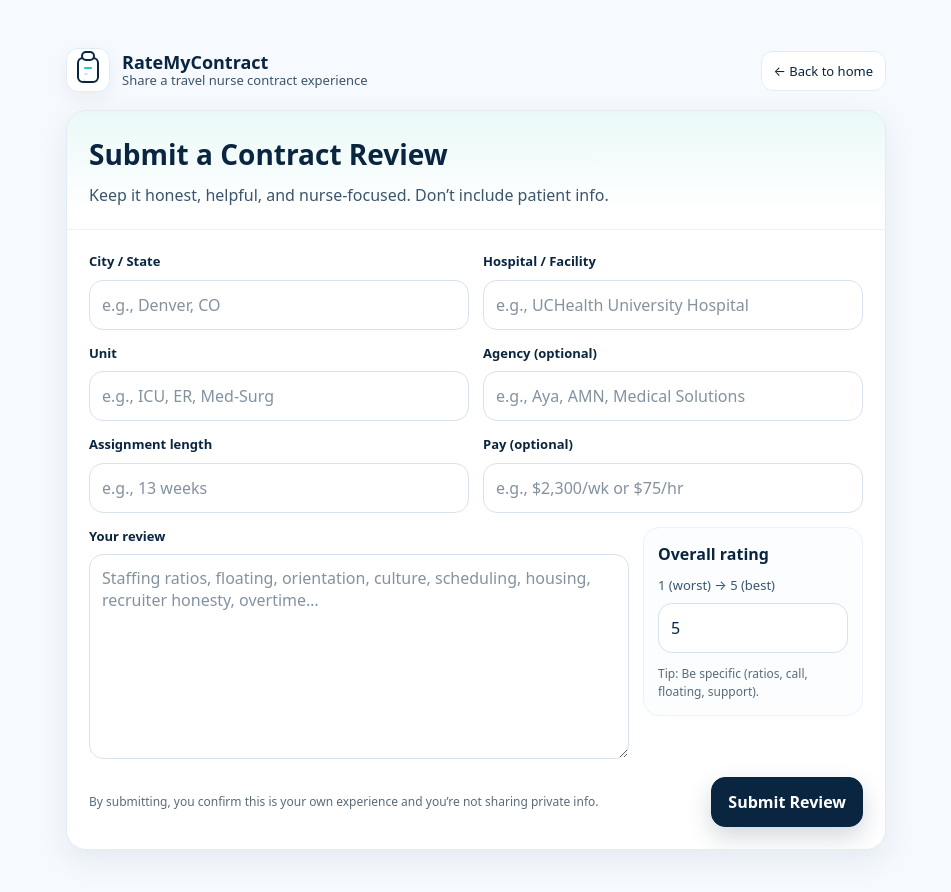
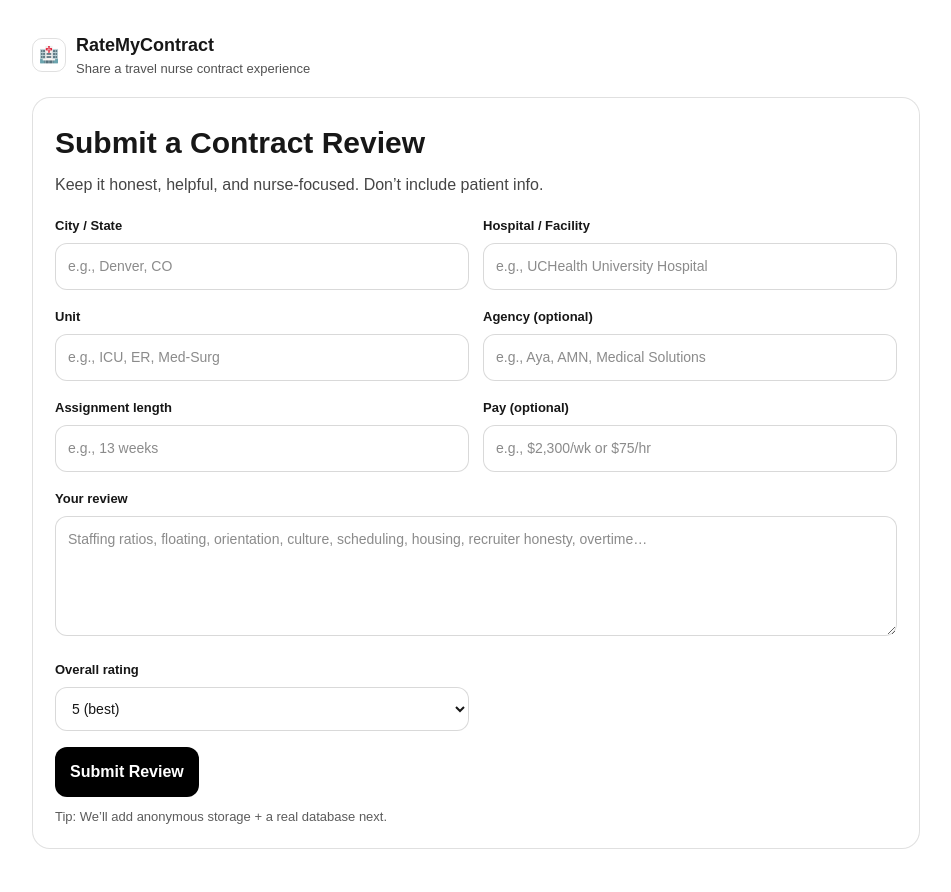
Before and after one commit to meggiehanson15/Ratemycontract, a Next.js app: page /submit in a window 1280 px wide. Shown: the top 892 px of the page, without its empty margins (164-1115 px from the left). Built offline with nearby package versions, Linux system fonts and the light colour scheme.

Commit message:
Fix submit page UI

```diff
--- a/app/submit/page.tsx
+++ b/app/submit/page.tsx
@@ -1,304 +1,195 @@
-'use client';
+"use client";
+
+import React, { useState } from "react";
+
 export default function SubmitPage() {
+  const [submitted, setSubmitted] = useState(false);
+
+  function handleSubmit(e: React.FormEvent<HTMLFormElement>) {
+    e.preventDefault();
+
+    const form = e.currentTarget;
+    const formData = new FormData(form);
+
+    // Turn the form data into a plain object
+    const payload = Object.fromEntries(formData.entries());
+
+    // ✅ This shows up in your browser devtools console
+    console.log("SUBMIT payload:", payload);
+
+    // ✅ Success UI
+    setSubmitted(true);
+
+    // ✅ Clear the form
+    form.reset();
+
+    // Optional: hide success message after a few seconds
+    setTimeout(() => setSubmitted(false), 3500);
+  }
+
   return (
-    <main
-      style={{
-        minHeight: "100vh",
-        background: "#F6FAFF",
-        padding: "48px 16px",
-        fontFamily: "system-ui, -apple-system, Segoe UI, Roboto, Arial",
-        color: "#0A2540",
-      }}
-    >
-      <div style={{ maxWidth: 820, margin: "0 auto" }}>
-        {/* Top bar */}
-        <header
+    <main style={{ maxWidth: 920, margin: "0 auto", padding: "32px 16px" }}>
+      <div style={{ display: "flex", alignItems: "center", gap: 10, marginBottom: 18 }}>
+        <div
           style={{
-            display: "flex",
-            alignItems: "center",
-            gap: 12,
-            marginBottom: 18,
+            width: 34,
+            height: 34,
+            borderRadius: 10,
+            display: "grid",
+            placeItems: "center",
+            border: "1px solid rgba(0,0,0,0.12)",
           }}
+          aria-hidden
         >
-          {/* Simple clipboard icon */}
+          🏥
+        </div>
+        <div>
+          <div style={{ fontWeight: 800, fontSize: 18 }}>RateMyContract</div>
+          <div style={{ opacity: 0.75, fontSize: 13 }}>Share a travel nurse contract experience</div>
+        </div>
+      </div>
+
+      <div
+        style={{
+          border: "1px solid rgba(0,0,0,0.12)",
+          borderRadius: 18,
+          padding: 22,
+          background: "rgba(255,255,255,0.65)",
+          backdropFilter: "blur(6px)",
+        }}
+      >
+        <h1 style={{ fontSize: 30, margin: 0, fontWeight: 900 }}>Submit a Contract Review</h1>
+        <p style={{ marginTop: 8, opacity: 0.8 }}>
+          Keep it honest, helpful, and nurse-focused. Don’t include patient info.
+        </p>
+
+        {submitted && (
           <div
-            aria-hidden="true"
             style={{
-              width: 44,
-              height: 44,
+              marginTop: 12,
+              marginBottom: 12,
+              padding: "10px 12px",
               borderRadius: 12,
-              background: "white",
-              border: "1px solid #E2ECF7",
-              display: "grid",
-              placeItems: "center",
-              boxShadow: "0 6px 18px rgba(10,37,64,0.06)",
+              border: "1px solid rgba(0,0,0,0.12)",
+              background: "rgba(0, 200, 150, 0.10)",
+              fontWeight: 600,
             }}
           >
-            <div
-              style={{
-                width: 22,
-                height: 26,
-                borderRadius: 6,
-                border: "2px solid #0A2540",
-                position: "relative",
-              }}
-            >
-              <div
-                style={{
-                  position: "absolute",
-                  top: -8,
-                  left: "50%",
-                  transform: "translateX(-50%)",
-                  width: 14,
-                  height: 10,
-                  borderRadius: 6,
-                  border: "2px solid #0A2540",
-                  background: "white",
-                }}
+            ✅ Thanks! Your review was “submitted” (logged to the console for now).
+          </div>
+        )}
+
+        <form onSubmit={handleSubmit} style={{ marginTop: 16 }}>
+          <div style={{ display: "grid", gridTemplateColumns: "1fr 1fr", gap: 14 }}>
+            <div>
+              <label style={{ fontWeight: 700, fontSize: 13 }}>City / State</label>
+              <input
+                name="cityState"
+                placeholder="e.g., Denver, CO"
+                style={inputStyle}
+                required
               />
-              <div
-                style={{
-                  position: "absolute",
-                  top: 8,
-                  left: 5,
-                  right: 5,
-                  height: 2,
-                  background: "#2EC4B6",
-                  borderRadius: 2,
-                }}
+            </div>
+
+            <div>
+              <label style={{ fontWeight: 700, fontSize: 13 }}>Hospital / Facility</label>
+              <input
+                name="hospital"
+                placeholder="e.g., UCHealth University Hospital"
+                style={inputStyle}
+                required
               />
-              <div
-                style={{
-                  position: "absolute",
-                  top: 14,
-                  left: 5,
-                  right: 9,
-                  height: 2,
-                  background: "#CFE2F7",
-                  borderRadius: 2,
-                }}
+            </div>
+
+            <div>
+              <label style={{ fontWeight: 700, fontSize: 13 }}>Unit</label>
+              <input
+                name="unit"
+                placeholder="e.g., ICU, ER, Med-Surg"
+                style={inputStyle}
               />
-              <div
-                style={{
-                  position: "absolute",
-                  top: 20,
-                  left: 5,
-                  right: 12,
-                  height: 2,
-                  background: "#CFE2F7",
-                  borderRadius: 2,
-                }}
+            </div>
+
+            <div>
+              <label style={{ fontWeight: 700, fontSize: 13 }}>Agency (optional)</label>
+              <input
+                name="agency"
+                placeholder="e.g., Aya, AMN, Medical Solutions"
+                style={inputStyle}
               />
+            </div>
+
+            <div>
+              <label style={{ fontWeight: 700, fontSize: 13 }}>Assignment length</label>
+              <input
+                name="assignmentLength"
+                placeholder="e.g., 13 weeks"
+                style={inputStyle}
+              />
+            </div>
+
+            <div>
+              <label style={{ fontWeight: 700, fontSize: 13 }}>Pay (optional)</label>
+              <input
+                name="pay"
+                placeholder="e.g., $2,300/wk or $75/hr"
+                style={inputStyle}
+              />
+            </div>
+
+            <div style={{ gridColumn: "1 / -1" }}>
+              <label style={{ fontWeight: 700, fontSize: 13 }}>Your review</label>
+              <textarea
+                name="review"
+                placeholder="Staffing ratios, floating, orientation, culture, scheduling, housing, recruiter honesty, overtime…"
+                style={{ ...inputStyle, minHeight: 120, resize: "vertical" }}
+                required
+              />
+            </div>
+
+            <div>
+              <label style={{ fontWeight: 700, fontSize: 13 }}>Overall rating</label>
+              <select name="rating" style={inputStyle} defaultValue="5">
+                <option value="5">5 (best)</option>
+                <option value="4">4</option>
+                <option value="3">3</option>
+                <option value="2">2</option>
+                <option value="1">1 (worst)</option>
+              </select>
             </div>
           </div>
 
-          <div style={{ lineHeight: 1.1 }}>
-            <div style={{ fontWeight: 800, fontSize: 18 }}>RateMyContract</div>
-            <div style={{ color: "#3b556e", fontSize: 13 }}>
-              Share a travel nurse contract experience
-            </div>
-          </div>
+          <button type="submit" style={buttonStyle}>
+            Submit Review
+          </button>
 
-          <div style={{ marginLeft: "auto" }}>
-            <a
-              href="/"
-              style={{
-                fontSize: 13,
-                color: "#0A2540",
-                textDecoration: "none",
-                padding: "10px 12px",
-                borderRadius: 12,
-                border: "1px solid #E2ECF7",
-                background: "white",
-              }}
-            >
-              ← Back to home
-            </a>
-          </div>
-        </header>
-
-        {/* Card */}
-        <section
-          style={{
-            background: "white",
-            borderRadius: 20,
-            border: "1px solid #E2ECF7",
-            boxShadow: "0 10px 30px rgba(10,37,64,0.08)",
-            overflow: "hidden",
-          }}
-        >
-          {/* Card header */}
-          <div
-            style={{
-              padding: 22,
-              borderBottom: "1px solid #EAF2FB",
-              background:
-                "linear-gradient(180deg, rgba(46,196,182,0.10) 0%, rgba(255,255,255,1) 85%)",
-            }}
-          >
-            <h1 style={{ margin: 0, fontSize: 28, fontWeight: 900 }}>
-              Submit a Contract Review
-            </h1>
-            <p style={{ margin: "8px 0 0 0", color: "#3b556e" }}>
-              Keep it honest, helpful, and nurse-focused. Don’t include patient info.
-            </p>
-          </div>
-
-          {/* Form */}
-          <form
-            onSubmit={(e) => {
-              e.preventDefault();
-              alert("Next step: we’ll save this to a database.");
-            }}
-            style={{ padding: 22 }}
-          >
-            <div
-              style={{
-                display: "grid",
-                gridTemplateColumns: "1fr 1fr",
-                gap: 14,
-              }}
-            >
-              <Field label="City / State" placeholder="e.g., Denver, CO" required />
-              <Field label="Hospital / Facility" placeholder="e.g., UCHealth University Hospital" required />
-              <Field label="Unit" placeholder="e.g., ICU, ER, Med-Surg" />
-              <Field label="Agency (optional)" placeholder="e.g., Aya, AMN, Medical Solutions" />
-              <Field label="Assignment length" placeholder="e.g., 13 weeks" />
-              <Field label="Pay (optional)" placeholder="e.g., $2,300/wk or $75/hr" />
-            </div>
-
-            <div style={{ height: 14 }} />
-
-            <div
-              style={{
-                display: "grid",
-                gridTemplateColumns: "1fr 220px",
-                gap: 14,
-                alignItems: "start",
-              }}
-            >
-              <TextArea
-                label="Your review"
-                placeholder="Staffing ratios, floating, orientation, culture, scheduling, housing, recruiter honesty, overtime…"
-                required
-              />
-
-              <div
-                style={{
-                  border: "1px solid #EAF2FB",
-                  borderRadius: 16,
-                  padding: 14,
-                  background: "#FBFDFF",
-                }}
-              >
-                <div style={{ fontWeight: 800, marginBottom: 10 }}>Overall rating</div>
-
-                <label style={{ display: "grid", gap: 8 }}>
-                  <span style={{ fontSize: 13, color: "#3b556e" }}>1 (worst) → 5 (best)</span>
-                  <input
-                    type="number"
-                    min={1}
-                    max={5}
-                    defaultValue={5}
-                    style={inputStyle}
-                  />
-                </label>
-
-                <div style={{ marginTop: 12, fontSize: 12, color: "#5b6b7a" }}>
-                  Tip: Be specific (ratios, call, floating, support).
-                </div>
-              </div>
-            </div>
-
-            <div style={{ height: 18 }} />
-
-            <div
-              style={{
-                display: "flex",
-                gap: 10,
-                alignItems: "center",
-                justifyContent: "space-between",
-                flexWrap: "wrap",
-              }}
-            >
-              <div style={{ fontSize: 12, color: "#5b6b7a" }}>
-                By submitting, you confirm this is your own experience and you’re not sharing private info.
-              </div>
-
-              <button
-                type="submit"
-                style={{
-                  padding: "12px 16px",
-                  borderRadius: 14,
-                  border: "1px solid #0A2540",
-                  background: "#0A2540",
-                  color: "white",
-                  cursor: "pointer",
-                  fontWeight: 800,
-                  boxShadow: "0 10px 24px rgba(10,37,64,0.18)",
-                }}
-              >
-                Submit Review
-              </button>
-            </div>
-          </form>
-        </section>
+          <p style={{ marginTop: 10, opacity: 0.7, fontSize: 13 }}>
+            Tip: We’ll add anonymous storage + a real database next.
+          </p>
+        </form>
       </div>
     </main>
   );
 }
 
-/* ---------- small reusable bits ---------- */
-
 const inputStyle: React.CSSProperties = {
   width: "100%",
+  marginTop: 6,
   padding: "12px 12px",
-  borderRadius: 14,
-  border: "1px solid #D7E2EE",
+  borderRadius: 12,
+  border: "1px solid rgba(0,0,0,0.15)",
+  outline: "none",
+  fontSize: 14,
   background: "white",
-  outline: "none",
 };
 
-function Field({
-  label,
-  placeholder,
-  required,
-}: {
-  label: string;
-  placeholder?: string;
-  required?: boolean;
-}) {
-  return (
-    <label style={{ display: "grid", gap: 8 }}>
-      <span style={{ fontWeight: 800, fontSize: 13 }}>{label}</span>
-      <input required={required} placeholder={placeholder} style={inputStyle} />
-    </label>
-  );
-}
-
-function TextArea({
-  label,
-  placeholder,
-  required,
-}: {
-  label: string;
-  placeholder?: string;
-  required?: boolean;
-}) {
-  return (
-    <label style={{ display: "grid", gap: 8 }}>
-      <span style={{ fontWeight: 800, fontSize: 13 }}>{label}</span>
-      <textarea
-        required={required}
-        placeholder={placeholder}
-        rows={8}
-        style={{
-          ...inputStyle,
-          resize: "vertical",
-          padding: "12px",
-          lineHeight: 1.4,
-        }}
-      />
-    </label>
-  );
-}
+const buttonStyle: React.CSSProperties = {
+  marginTop: 16,
+  padding: "12px 14px",
+  borderRadius: 12,
+  border: "1px solid rgba(0,0,0,0.15)",
+  background: "black",
+  color: "white",
+  fontWeight: 800,
+  cursor: "pointer",
+};
```
